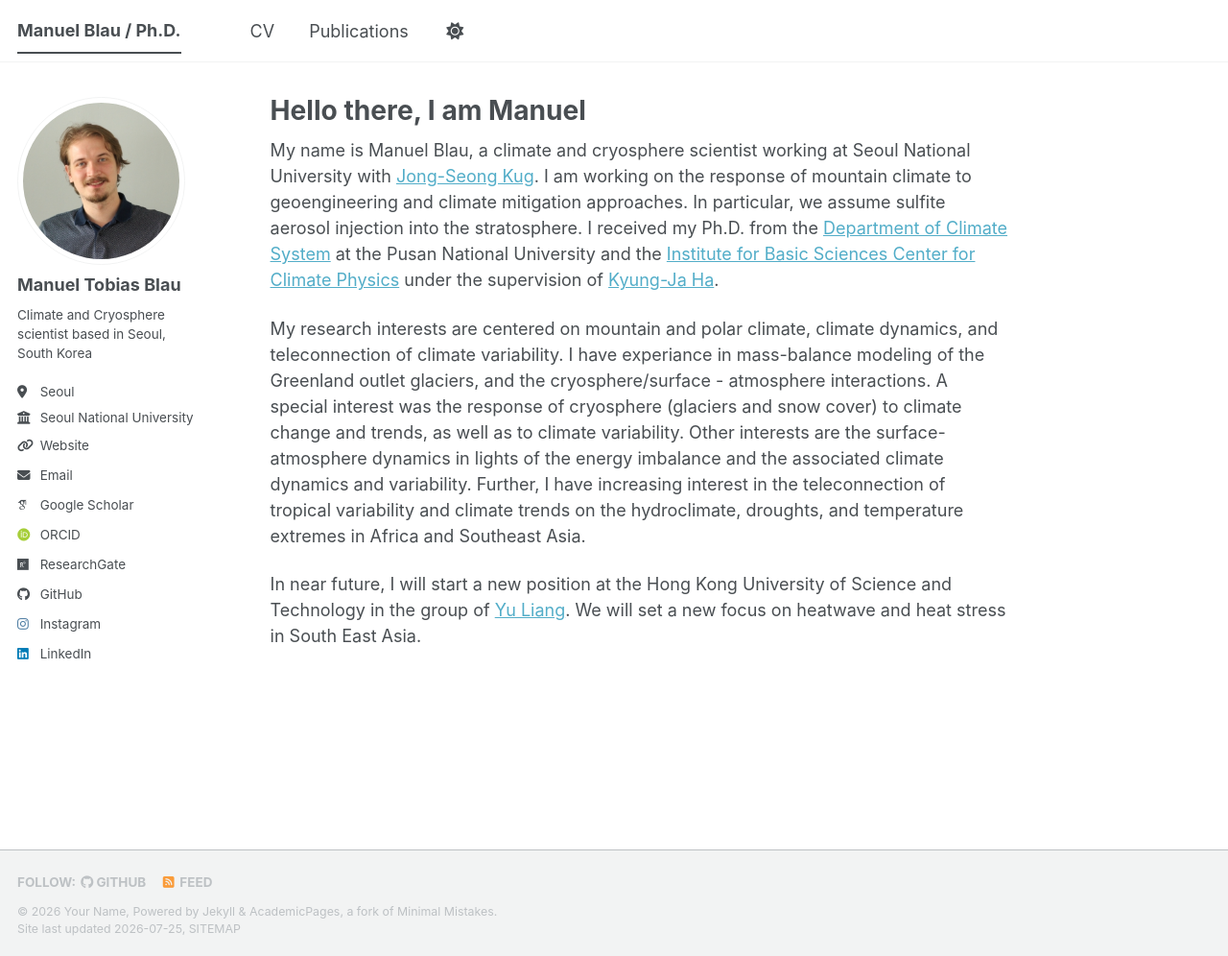
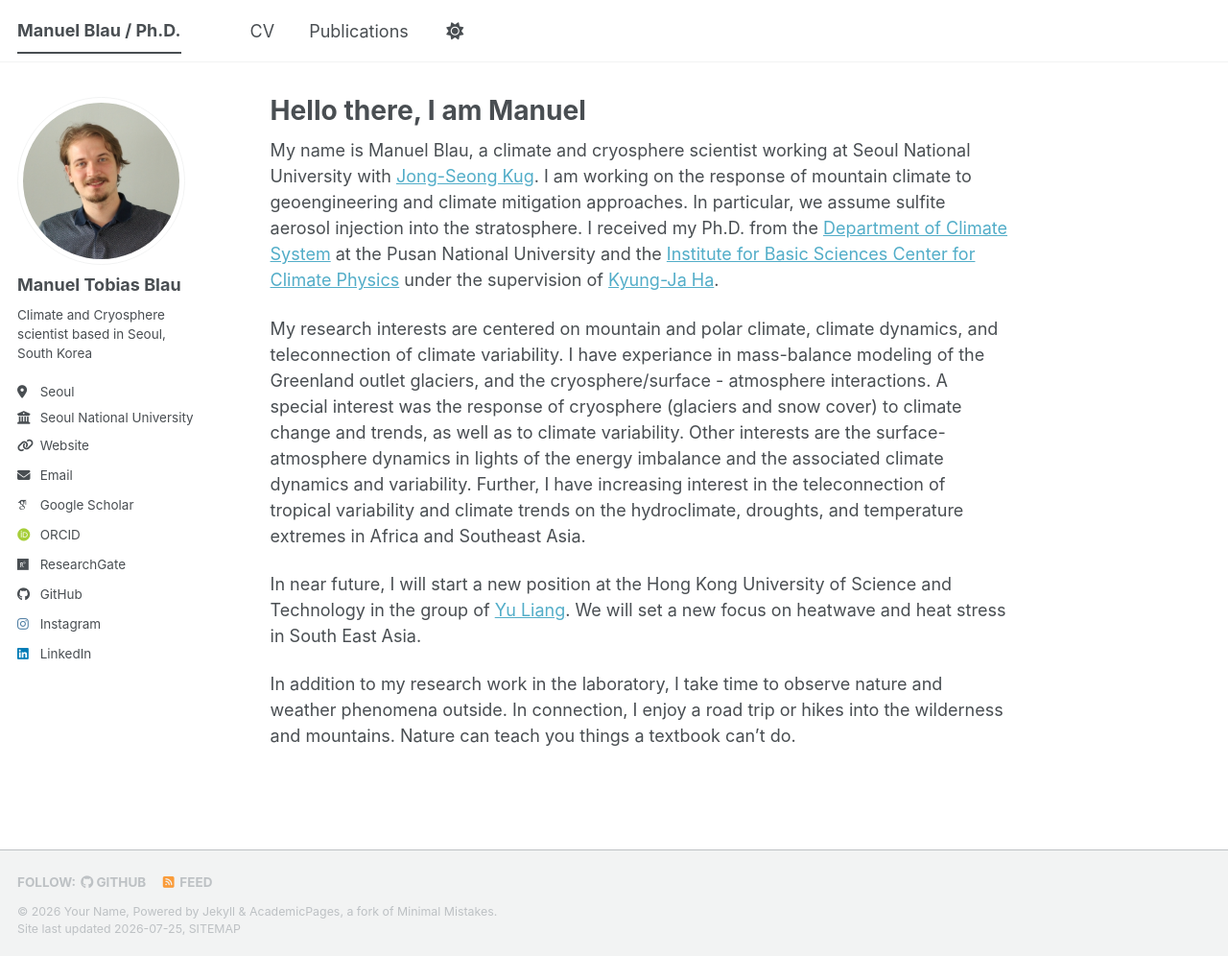
Before and after one commit to ManuTobt/manutobt.github.io, a Jekyll site: the page built from _pages/about.md, in a window 1280 px wide and 996 px high. Shown: the whole window at 96% size. Built offline with Jekyll 4.4.1, drawn with Linux system fonts in a browser that asks for light colours; some web fonts are replaced; a script bundle is joined from its source files by our own code; library files that are not in the unit come from our copies.

Commit message:
Expand about page with personal interests
Added personal interests and activities related to nature observation and outdoor experiences.

```diff
--- a/_pages/about.md
+++ b/_pages/about.md
@@ -12,3 +12,5 @@ My name is Manuel Blau, a climate and cryosphere scientist working at Seoul Nati
 My research interests are centered on mountain and polar climate, climate dynamics, and teleconnection of climate variability. I have experiance in mass-balance modeling of the Greenland outlet glaciers, and the cryosphere/surface - atmosphere interactions. A special interest was the response of cryosphere (glaciers and snow cover) to climate change and trends, as well as to climate variability. Other interests are the surface-atmosphere dynamics in lights of the energy imbalance and the associated climate dynamics and variability. Further, I have increasing interest in the teleconnection of tropical variability and climate trends on the hydroclimate, droughts, and temperature extremes in Africa and Southeast Asia.
 
 In near future, I will start a new position at the Hong Kong University of Science and Technology in the group of [Yu Liang](https://facultyprofiles.hkust-gz.edu.cn/). We will set a new focus on heatwave and heat stress in South East Asia.
+
+In addition to my research work in the laboratory, I take time to observe nature and weather phenomena outside. In connection, I enjoy a road trip or hikes into the wilderness and mountains. Nature can teach you things a textbook can't do.
```
